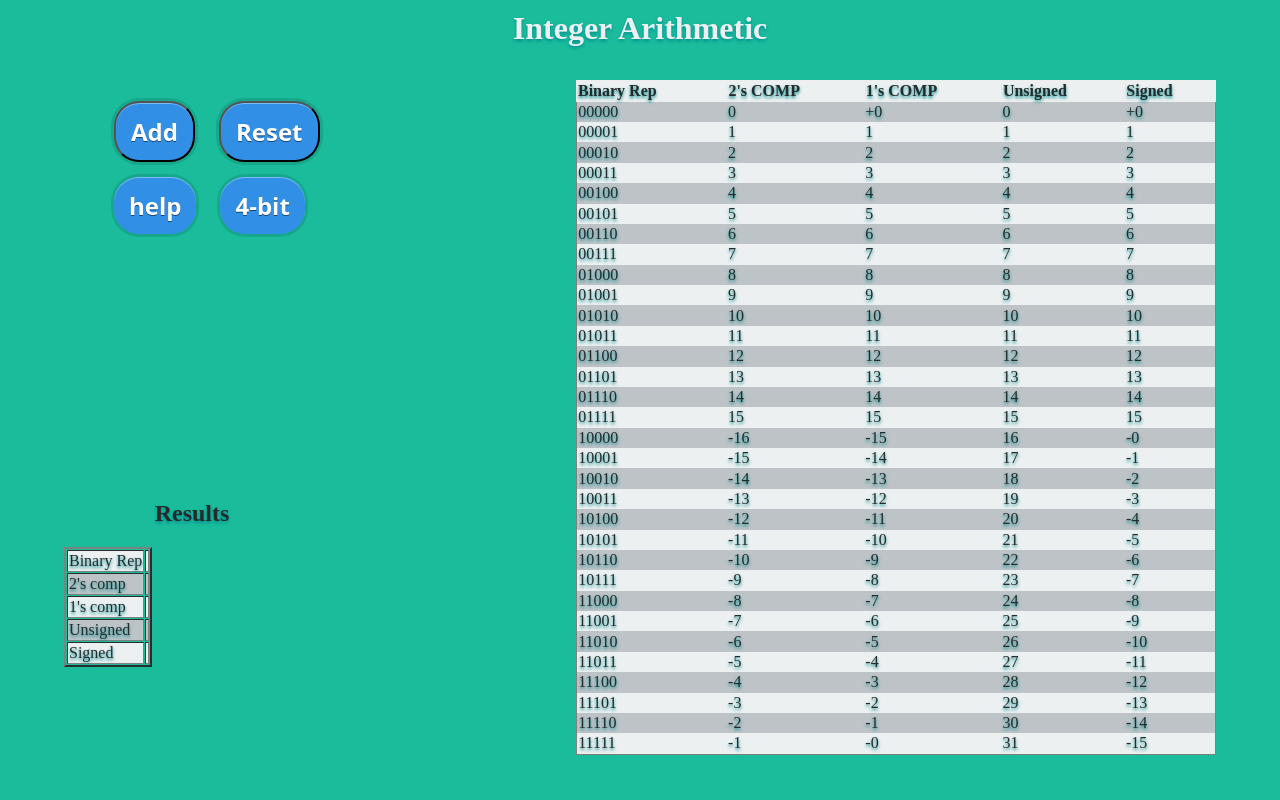
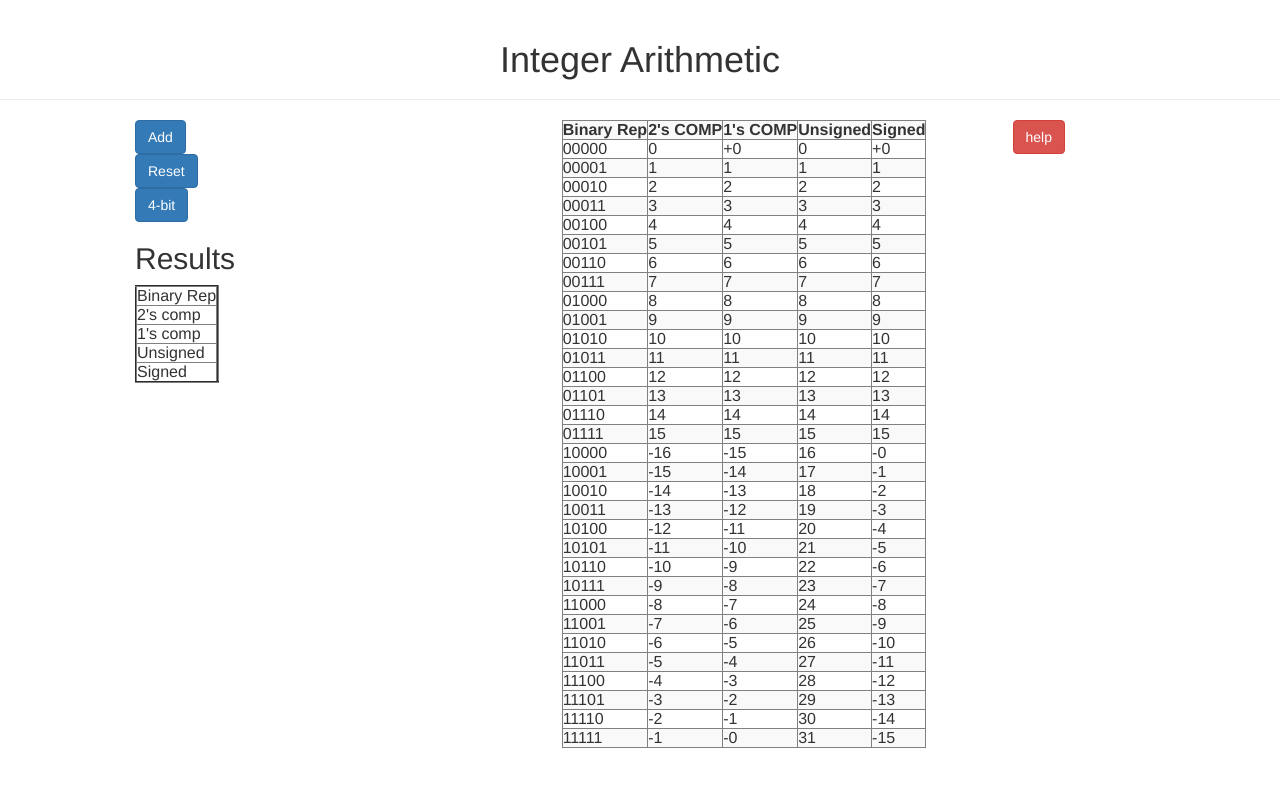
Before and after one commit to vinaysaikamineni/computer-organization-responsive-lab, a PHP site: page /5bit.html in a window 1280 px wide. Run offline with PHP 8.4, Linux system fonts and the light colour scheme; some libraries are stand-ins or nearby versions.

Commit message:
Updated the CSS of Exp1

```diff
--- a/exp1/5bit.html
+++ b/exp1/5bit.html
@@ -1,21 +1,33 @@
-<html>
-	<head><title>Integer Arithmetic</title></head>
-	<link rel="stylesheet" href="main.css">
+<html><meta charset="utf-8">
+ <meta name="viewport" content="width=device-width, initial-scale=1">
+    <head><title>Integer Arithmetic</title></head>
+     <!-- Latest compiled and minified CSS -->
+<link rel="stylesheet" href="http://maxcdn.bootstrapcdn.com/bootstrap/3.3.5/css/bootstrap.min.css">
+    <link rel="stylesheet" href="main.css">
     <body>
-	<h1>Integer Arithmetic</h1>
-    <div id="navbar">
-    <ul>
-	<li><input name="Add" value="Add" type="button" id="add" onclick="add();" class="button"></input>
-	<input name="Reset" value="Reset" type="button" id="add" onclick="clearall();" class="button"></input>
-	</li>
-    <li>
-    <a href="help.html" type="button" id="add" onclick="clearal();" class="button">help</a>
-	<a href="main.html" type="button" id="add" onclick="clearal();" class="button">4-bit</a>
-    </li>
-    </ul>
+	<div class="page-header"><h1 style="text-align:center">Integer Arithmetic</h1></div>
+    <span class="col-md-4">
+    <div id="navbar"   class=".btn-group-vertical">
+    <input name="Add" value="Add" type="button" id="add" onclick="add();" class="btn btn-primary"></input><br/>
+	<input name="Reset" value="Reset" type="button" id="add" onclick="clearall();" class="btn btn-primary"></input><br/>
+    	<a href="main.html" type="button" id="add" onclick="clearall();" class="btn btn-primary">4-bit</a><br/>
     </div>
-    <div id="bit">
-		<table border="1" cellspacing="1" id="bittable">
+    <div id="result">
+<h2>Results</h2>
+<table id="resulttable" border="2" cellspacing="1">
+    <tr><td>Binary Rep</td><td></td><td class="label label-warning" style="display:none">overflow</td></tr>
+    <tr><td>2's comp</td><td></td><td class="label label-warning" style="display:none">overflow</td></tr>
+    <tr><td>1's comp</td><td></td><td class="label label-warning" style="display:none">overflow</td></tr>
+    <tr><td>Unsigned</td><td></td><td class="label label-warning" style="display:none">overflow</td></tr>
+    <tr><td>Signed</td><td></td><td class="label label-warning" style="display:none">overflow</td></tr>
+</table>
+</div>
+    </span>
+    <span class="col-md-8">
+   <span style="float:right;margin-right:200px">
+        <a href="help.html" type="button" id="add" onclick="clearal();" class="btn btn-danger">help</a><br/></span>
+ <div id="bit">
+		<table border="1" id="bittable" class="table-striped">
     <tr>
         <th>Binary Rep</th>
         <th>2's COMP</th>
@@ -249,18 +261,12 @@
     </tr>
 </table>
 </div>
-<div id="result">
-<h2>Results</h2>
-<table id="resulttable" border="2" cellspacing="1">
-	<tr><td>Binary Rep</td><td></td><td style="display:none">overflow</td></tr>
-	<tr><td>2's comp</td><td></td><td style="display:none">overflow</td></tr>
-	<tr><td>1's comp</td><td></td><td style="display:none">overflow</td></tr>
-	<tr><td>Unsigned</td><td></td><td style="display:none">overflow</td></tr>
-	<tr><td>Signed</td><td></td><td style="display:none">overflow</td></tr>
-</table>
-</div>
+</span>
 </body>
 <script type="text/javascript" src="http://code.jquery.com/jquery-1.11.1.min.js"></script>
-	<script src="main.js"></script>
+ <script src="https://ajax.googleapis.com/ajax/libs/jquery/1.11.3/jquery.min.js"></script>
+
+<!-- Latest compiled JavaScript -->
+<script src="http://maxcdn.bootstrapcdn.com/bootstrap/3.3.5/js/bootstrap.min.js"></script>  <script src="main.js"></script>
 
 </html>
--- a/exp1/main.css
+++ b/exp1/main.css
@@ -1,4 +1,13 @@
-body{
+table{
+  max-height: 800px;
+}
+#navbar, #result{
+  margin-left: 120px;
+}
+#bit{
+ margin-left: 120px;
+}
+/*body{
 	width: 100% !important;
     margin: 0 !important;
     border: none;
@@ -136,3 +145,4 @@ background-image: -webkit--gradient(linear,left top,left bottom,color-stop(0,#4e
 background: #328fe6;
 margin:5px 10px 10px 10px;
 }
+*/
```
Also changed, not shown: exp1/help.html (+21 -7 lines), exp1/main.html (+33 -21 lines).
